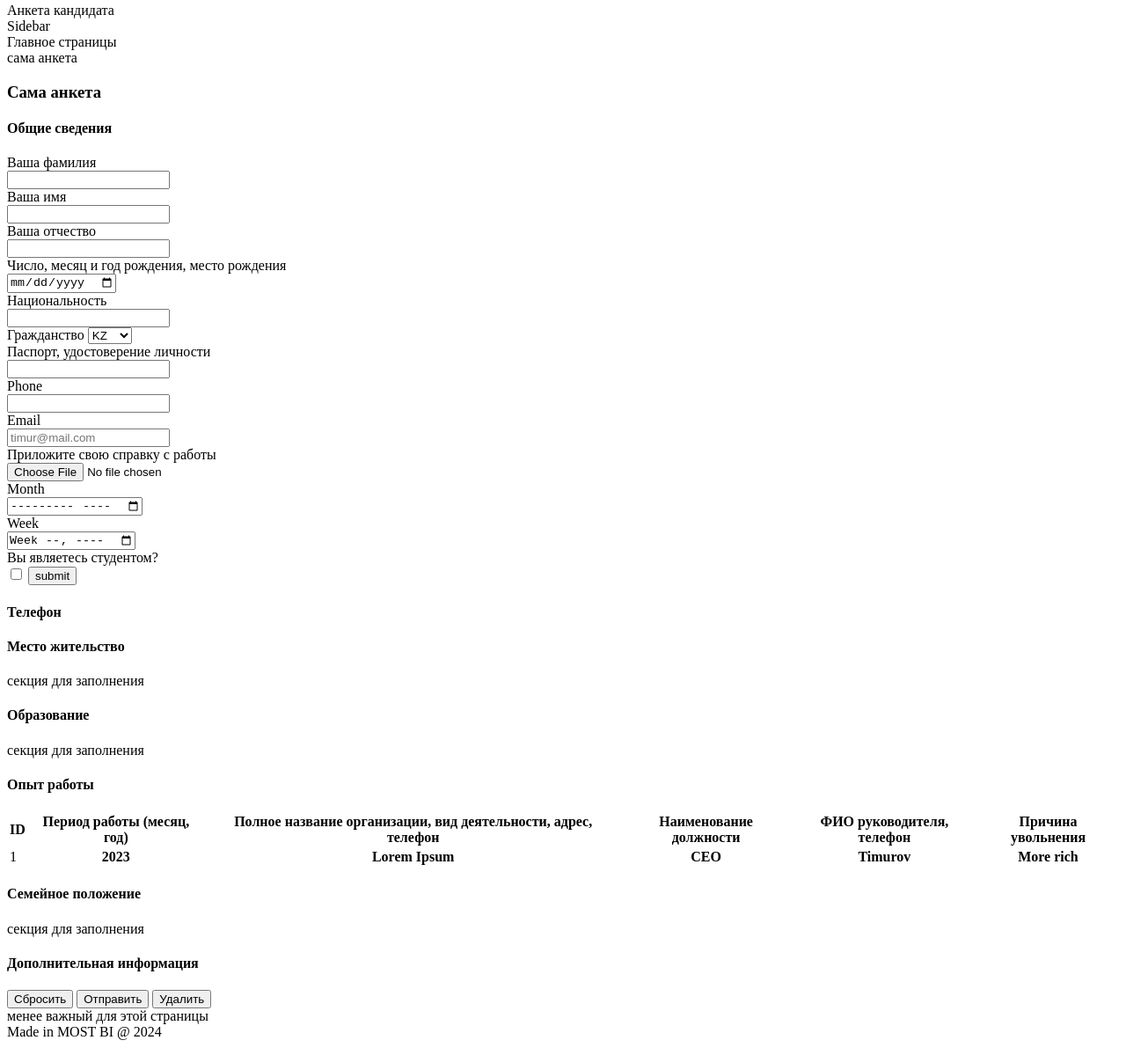
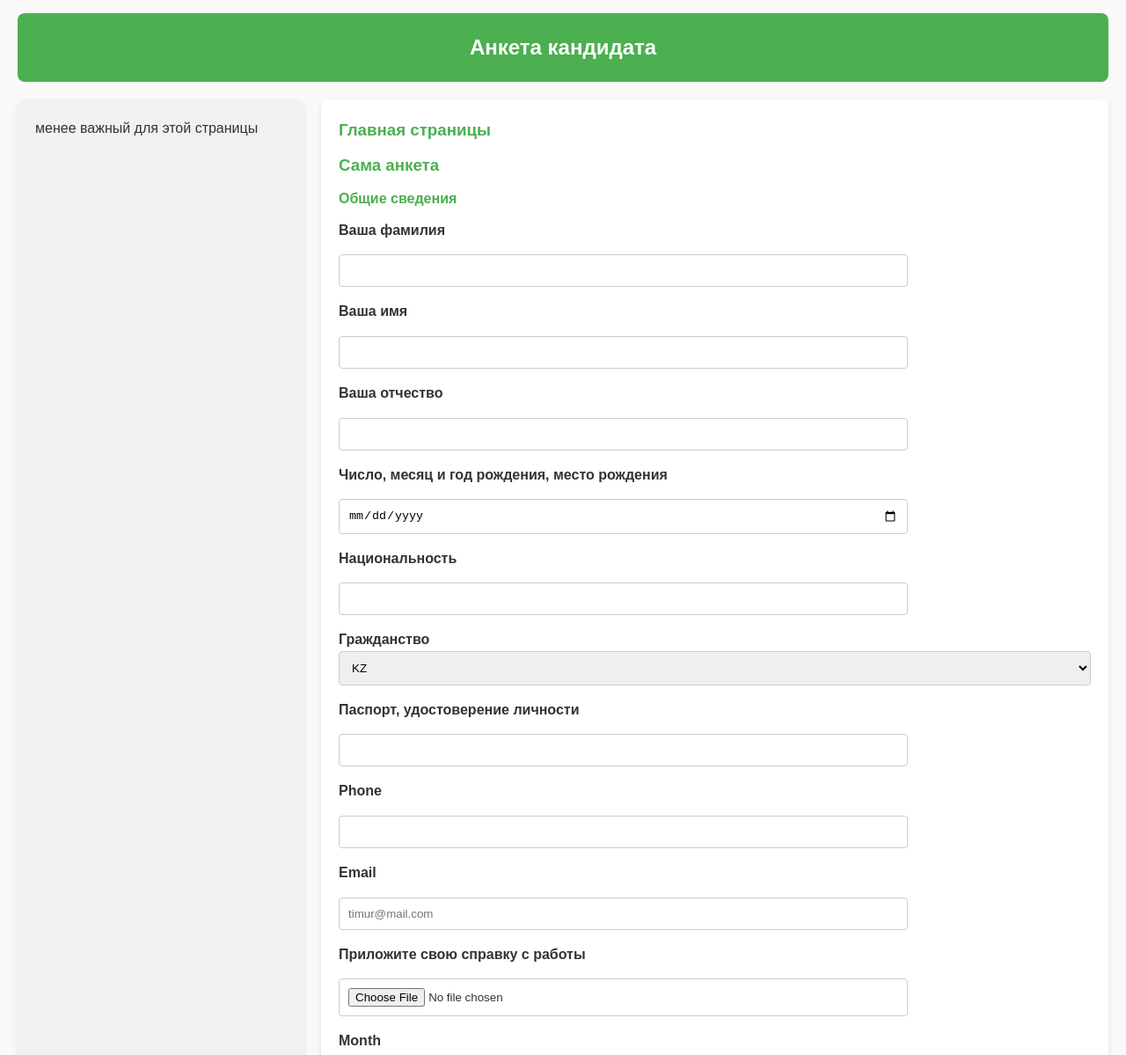
Before and after one commit to beibarys-jedi/most-lessons, a plain HTML site: page lesson1/index.html in a window 1280 px wide. Shown: the part 5-1204 px from the top of the page at 88% size. Drawn offline with Linux system fonts and the light colour scheme.

Commit message:
fix styling

```diff
--- a/lesson1/index.html
+++ b/lesson1/index.html
@@ -11,11 +11,10 @@
   </head>
   <body>
     <header>Анкета кандидата</header>
-    <nav>Sidebar</nav>
     <main>
-      Главное страницы
+      <nav>менее важный для этой страницы</nav>
       <article>
-        сама анкета
+        <h3>Главная страницы</h3>
         <h3>Сама анкета</h3>
         <h4>Общие сведения</h4>
         <form method="get">
@@ -57,19 +56,13 @@
           <input type="week" />
           <div>Вы являетесь студентом?</div>
           <input type="checkbox" />
+          <div>Семейное положение</div>
+          <p>секция для заполнения</p>
+          <div>Дополнительная информация</div>
+          <p>секция для заполнения</p>
+          <div>Нажмите чтобы отправить форму</div>
           <input type="submit" value="submit" />
-        </form>
-
-        <h4>Телефон</h4>
-
-        <h4>Место жительство</h4>
-        <section>секция для заполнения</section>
-
-        <h4>Образование</h4>
-        <section>секция для заполнения</section>
-
-        <h4>Опыт работы</h4>
-        <section>
+          <div>Опыт работы</div>
           <table>
             <tr>
               <th>ID</th>
@@ -90,12 +83,7 @@
               <th>More rich</th>
             </tr>
           </table>
-        </section>
-
-        <h4>Семейное положение</h4>
-        <section>секция для заполнения</section>
-
-        <h4>Дополнительная информация</h4>
+        </form>
 
         <section>
           <button type="reset">Сбросить</button>
@@ -103,9 +91,7 @@
           <button>Удалить</button>
         </section>
       </article>
-
-      <aside>менее важный для этой страницы</aside>
     </main>
-    <footer>Made in MOST BI @ 2024</footer>
   </body>
+  <footer class="footer">Made in MOST BI @ 2024</footer>
 </html>
--- a/lesson1/style.css
+++ b/lesson1/style.css
@@ -1,4 +1,120 @@
-h1 {
-  color: aqua;
-  background-color: green;
+/* General reset */
+* {
+  margin: 0;
+  padding: 0;
+  box-sizing: border-box;
 }
+
+body {
+  font-family: Arial, sans-serif;
+  line-height: 1.6;
+  color: #333;
+  background-color: #f9f9f9;
+  padding: 20px;
+}
+
+header {
+  background-color: #4caf50;
+  color: white;
+  text-align: center;
+  padding: 10px 0;
+  font-size: 1.5em;
+  font-weight: bold;
+  padding: 20px;
+  border-radius: 8px;
+}
+
+main {
+  display: flex;
+  gap: 20px;
+  padding-top: 20px;
+}
+
+nav {
+  flex: 1;
+  background: #f1f1f1;
+  padding: 20px;
+  border-radius: 8px;
+  box-shadow: 0 4px 6px rgba(0, 0, 0, 0.1);
+}
+
+article {
+  flex: 3;
+  background: white;
+  padding: 20px;
+  border-radius: 8px;
+  box-shadow: 0 4px 6px rgba(0, 0, 0, 0.1);
+}
+
+h3,
+h4 {
+  color: #4caf50;
+  margin-bottom: 10px;
+}
+
+form {
+  display: grid;
+  grid-template-columns: 1fr 1fr;
+  gap: 15px;
+  margin-bottom: 20px;
+}
+
+form div {
+  grid-column: span 2;
+  font-weight: bold;
+}
+
+form input,
+form select {
+  width: 100%;
+  padding: 10px;
+  border: 1px solid #ccc;
+  border-radius: 4px;
+}
+
+form input[type="submit"],
+form button {
+  background-color: #4caf50;
+  color: white;
+  border: none;
+  padding: 10px 15px;
+  cursor: pointer;
+  border-radius: 4px;
+  transition: background-color 0.3s;
+}
+
+form input[type="submit"]:hover,
+form button:hover {
+  background-color: #45a049;
+}
+
+section {
+  margin-bottom: 20px;
+}
+
+table {
+  width: 100%;
+  border-collapse: collapse;
+  margin-bottom: 20px;
+}
+
+table th,
+table td {
+  border: 1px solid #ddd;
+  padding: 10px;
+  text-align: left;
+}
+
+table th {
+  background-color: #f4f4f4;
+  font-weight: bold;
+}
+
+footer {
+  text-align: center;
+  margin-top: 20px;
+  padding: 10px;
+  background-color: #333;
+  color: white;
+  border-radius: 8px;
+}
```
Also changed, not shown: 1 other file.
